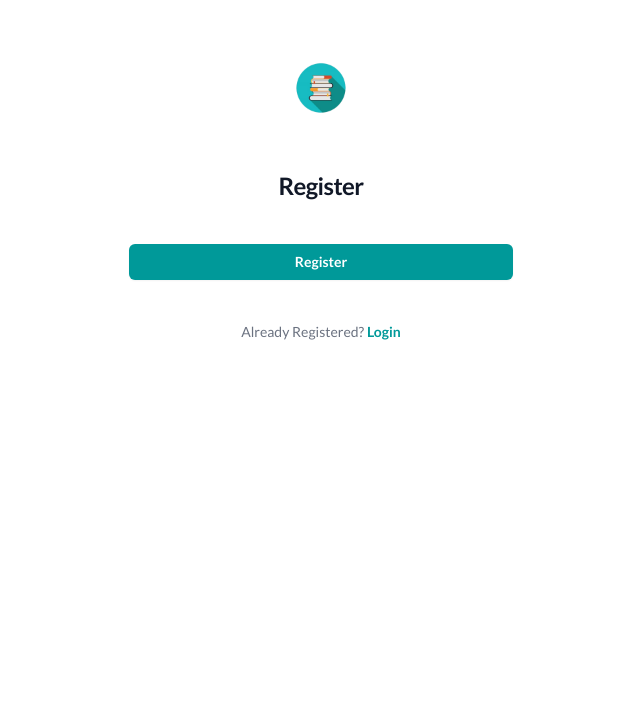
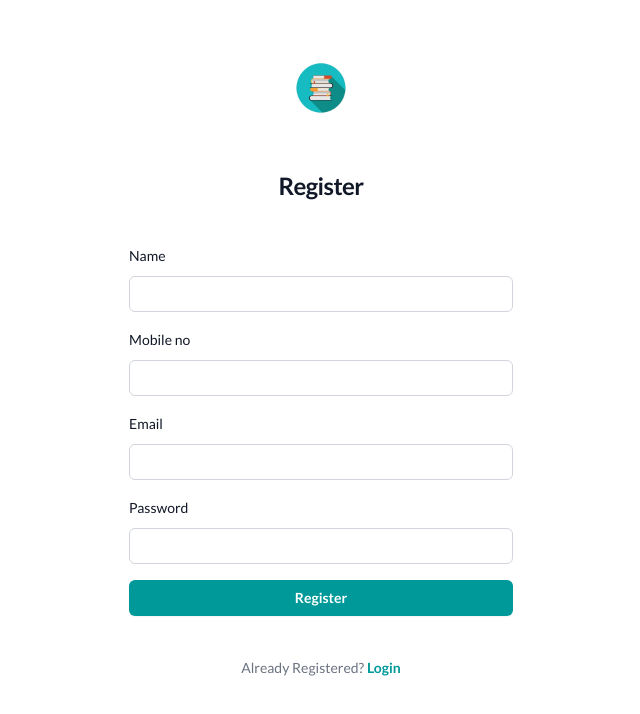
Before and after one commit to gopalpatil0318/E-Commerse-Book-Selling, a Next.js app: page /signup in a window 1280 px wide. Shown: the top 714 px of the page, without its empty margins (319-959 px from the left). Built offline with nearby package versions, Linux system fonts and the light colour scheme.

Commit message:
i have deleted input filed

```diff
--- a/app/login/page.tsx
+++ b/app/login/page.tsx
@@ -54,10 +54,9 @@ export default function Login() {
 
   return (
     <>
-      <Toaster />
       <div className="flex min-h-full flex-1 flex-col justify-center px-6 py-12 lg:px-8">
         <div className="sm:mx-auto sm:w-full sm:max-w-sm">
-          <div className="relative h-20 w-20 mx-auto">
+        <div className="relative h-20 w-20 mx-auto">
             <Image
               src="/non-fiction.png"
               alt="Your Company"
@@ -73,7 +72,50 @@ export default function Login() {
 
         <div className="mt-10 sm:mx-auto sm:w-full sm:max-w-sm">
           <form onSubmit={handleSubmit} className="space-y-4">
-            {/* ... (form fields remain the same) ... */}
+            <div>
+              <label
+                htmlFor="email"
+                className="block text-sm/6 font-medium text-gray-900"
+              >
+                Email
+              </label>
+              <div className="mt-2">
+                <input
+                  id="email"
+                  name="email"
+                  type="email"
+                  required
+                  autoComplete="email"
+                  value={formData.email}
+                  onChange={handleChange}
+                  className="block w-full rounded-md bg-white px-3 py-1.5 text-base text-gray-900 outline outline-1 -outline-offset-1 outline-gray-300 placeholder:text-gray-400 focus:outline focus:outline-2 focus:-outline-offset-2 focus:outline-[#009999] sm:text-sm/6"
+                />
+              </div>
+            </div>
+
+            <div>
+              <div className="flex items-center justify-between">
+                <label
+                  htmlFor="password"
+                  className="block text-sm/6 font-medium text-gray-900"
+                >
+                  Password
+                </label>
+              </div>
+              <div className="mt-2">
+                <input
+                  id="password"
+                  name="password"
+                  type="password"
+                  required
+                  autoComplete="current-password"
+                  value={formData.password}
+                  onChange={handleChange}
+                  className="block w-full rounded-md bg-white px-3 py-1.5 text-base text-gray-900 outline outline-1 -outline-offset-1 outline-gray-300 placeholder:text-gray-400 focus:outline focus:outline-2 focus:-outline-offset-2 focus:outline-[#009999] sm:text-sm/6"
+                />
+              </div>
+            </div>
+
             <div>
               <button
                 type="submit"
--- a/app/signup/page.tsx
+++ b/app/signup/page.tsx
@@ -4,7 +4,7 @@ import { useState } from "react";
 import Link from "next/link";
 import Image from "next/image";
 import { useRouter } from "next/navigation";
-import { Toaster, toast } from 'react-hot-toast';
+import { Toaster, toast } from 'react-hot-toast'
 
 interface FormData {
   name: string;
@@ -26,6 +26,7 @@ export default function Signup() {
   const handleChange = (e: React.ChangeEvent<HTMLInputElement>) => {
     const { name, value } = e.target;
     setFormData({ ...formData, [name]: value });
+
   };
 
   const handleSubmit = async (e: React.FormEvent) => {
@@ -51,12 +52,12 @@ export default function Signup() {
     }
   };
 
+
   return (
     <>
-      <Toaster />
       <div className="flex min-h-full flex-1 flex-col justify-center px-6 py-12 lg:px-8">
         <div className="sm:mx-auto sm:w-full sm:max-w-sm">
-          <div className="relative h-20 w-20 mx-auto">
+        <div className="relative h-20 w-20 mx-auto">
             <Image
               src="/non-fiction.png"
               alt="Your Company"
@@ -72,7 +73,81 @@ export default function Signup() {
 
         <div className="mt-10 sm:mx-auto sm:w-full sm:max-w-sm">
           <form onSubmit={handleSubmit} className="space-y-4">
-            {/* ... (form fields remain the same) ... */}
+            <div>
+              <label htmlFor="name" className="block text-sm/6 font-medium text-gray-900">
+                Name
+              </label>
+              <div className="mt-2">
+                <input
+                  id="name"
+                  name="name"
+                  type="text"
+                  required
+                  autoComplete="name"
+                  value={formData.name}
+                  onChange={handleChange}
+                  className="block w-full rounded-md bg-white px-3 py-1.5 text-base text-gray-900 outline outline-1 -outline-offset-1 outline-gray-300 placeholder:text-gray-400 focus:outline focus:outline-2 focus:-outline-offset-2 focus:outline-[#009999] sm:text-sm/6"
+                />
+              </div>
+            </div>
+
+            <div>
+              <label htmlFor="mob" className="block text-sm/6 font-medium text-gray-900">
+                Mobile no
+              </label>
+              <div className="mt-2">
+                <input
+                  id="mob"
+                  name="mob"
+                  type="number"
+                  required
+                  autoComplete="mob"
+                  value={formData.mob}
+                  onChange={handleChange}
+                  className="block w-full rounded-md bg-white px-3 py-1.5 text-base text-gray-900 outline outline-1 -outline-offset-1 outline-gray-300 placeholder:text-gray-400 focus:outline focus:outline-2 focus:-outline-offset-2 focus:outline-[#009999] sm:text-sm/6"
+                />
+              </div>
+            </div>
+
+            <div>
+              <label htmlFor="email" className="block text-sm/6 font-medium text-gray-900">
+                Email
+              </label>
+              <div className="mt-2">
+                <input
+                  id="email"
+                  name="email"
+                  type="email"
+                  required
+                  autoComplete="email"
+                  value={formData.email}
+                  onChange={handleChange}
+                  className="block w-full rounded-md bg-white px-3 py-1.5 text-base text-gray-900 outline outline-1 -outline-offset-1 outline-gray-300 placeholder:text-gray-400 focus:outline focus:outline-2 focus:-outline-offset-2 focus:outline-[#009999] sm:text-sm/6"
+                />
+              </div>
+            </div>
+
+            <div>
+              <div className="flex items-center justify-between">
+                <label htmlFor="password" className="block text-sm/6 font-medium text-gray-900">
+                  Password
+                </label>
+
+              </div>
+              <div className="mt-2">
+                <input
+                  id="password"
+                  name="password"
+                  type="password"
+                  required
+                  autoComplete="current-password"
+                  value={formData.password}
+                  onChange={handleChange}
+                  className="block w-full rounded-md bg-white px-3 py-1.5 text-base text-gray-900 outline outline-1 -outline-offset-1 outline-gray-300 placeholder:text-gray-400 focus:outline focus:outline-2 focus:-outline-offset-2 focus:outline-[#009999] sm:text-sm/6"
+                />
+              </div>
+            </div>
+
             <div>
               <button
                 type="submit"
```
